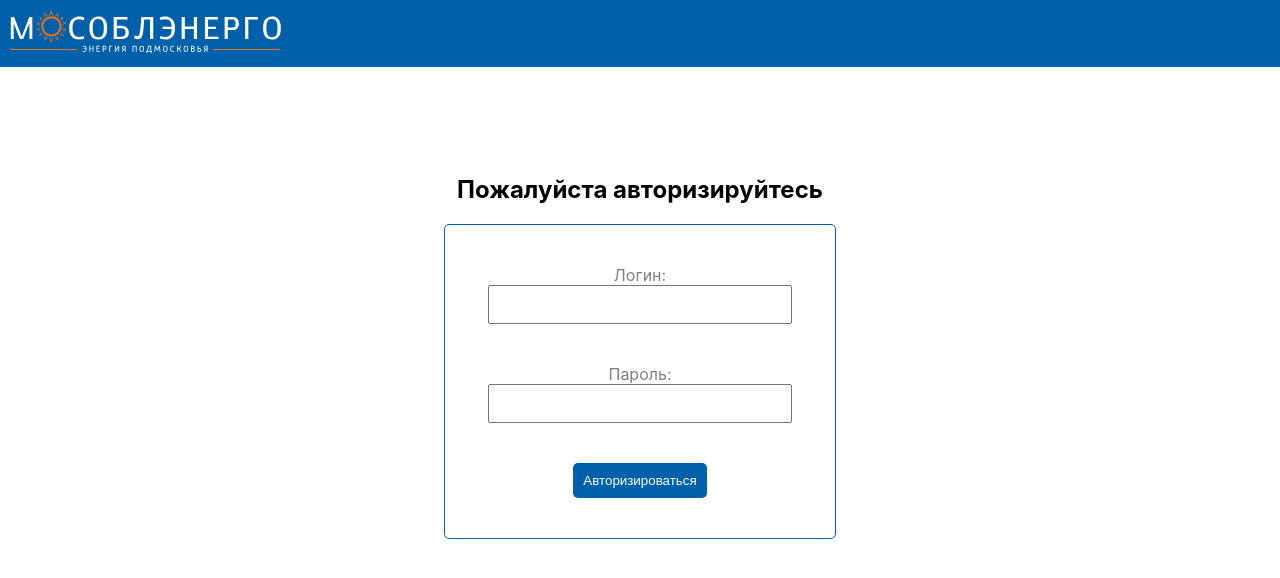
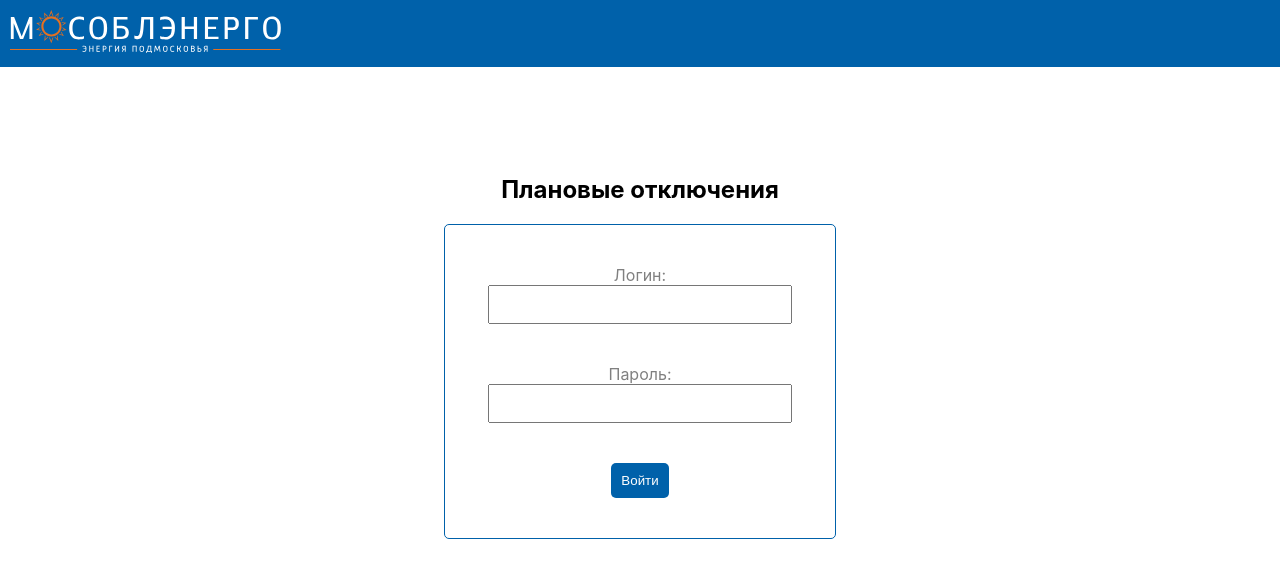
Before and after one commit to luxeivan/planed_dis_front, a React (Create React App) app: page / in a window 1280 px wide. Shown: the top 578 px of the page. Built offline with nearby package versions, Linux system fonts and the light colour scheme.

Commit message:
commit1654

```diff
--- a/src/App.css
+++ b/src/App.css
@@ -161,6 +161,13 @@ td {
 .disconnected__del:hover {
   color: #e37021;
   transform: scale(1.3);
+}
+.to-site {
+  margin-top: 20px;
+  text-align: center;
+}
+.to-site__link {
+  text-decoration: none;
 }
 .disconnect-add {
   padding: 5px;
@@ -347,10 +354,10 @@ td {
   .disconnected__flex {
     flex-direction: column;
   }
-  .disconnected__del{
+  .disconnected__del {
     margin: 0;
   }
-  .address-form{
+  .address-form {
     width: 100vw;
   }
 }
--- a/src/components/Auth.js
+++ b/src/components/Auth.js
@@ -34,7 +34,7 @@ export default function Auth({ setCurrentUser }) {
   };
   return (
     <div className="auth">
-      <h2>Пожалуйста авторизируйтесь</h2>
+      <h2>Плановые отключения</h2>
       <form className="auth__form" onSubmit={handlerSubmit}>
         <div className="auth__row">
           <label className="auth__label" htmlFor="login">
@@ -67,7 +67,7 @@ export default function Auth({ setCurrentUser }) {
         </div>
         <div className="auth__row">
           <button className="auth__button" type="submit">
-            Авторизироваться
+            Войти
           </button>
         </div>
       </form>
--- a/src/components/ListDisconected.js
+++ b/src/components/ListDisconected.js
@@ -134,6 +134,9 @@ export default function ListDisconected({ setCurrentZone }) {
             })}
         </tbody>
       </table>
+      <div className="to-site">
+        <a href="https://mosoblenergo.ru/plannedOutages" target="_blank" className="to-site__link button-main">На сайт Mosoblenergo.ru</a>
+      </div>
       {listDisconnect && listDisconnect.length === 0 && <h3 style={{ textAlign: "center" }}>Отключений в данном периоде нет</h3>}
       {editDisconnect && <EditDisconnect editDisconnect={editDisconnect} setEditDisconnect={setEditDisconnect} setReload={setReload} />}
     </div>
```
